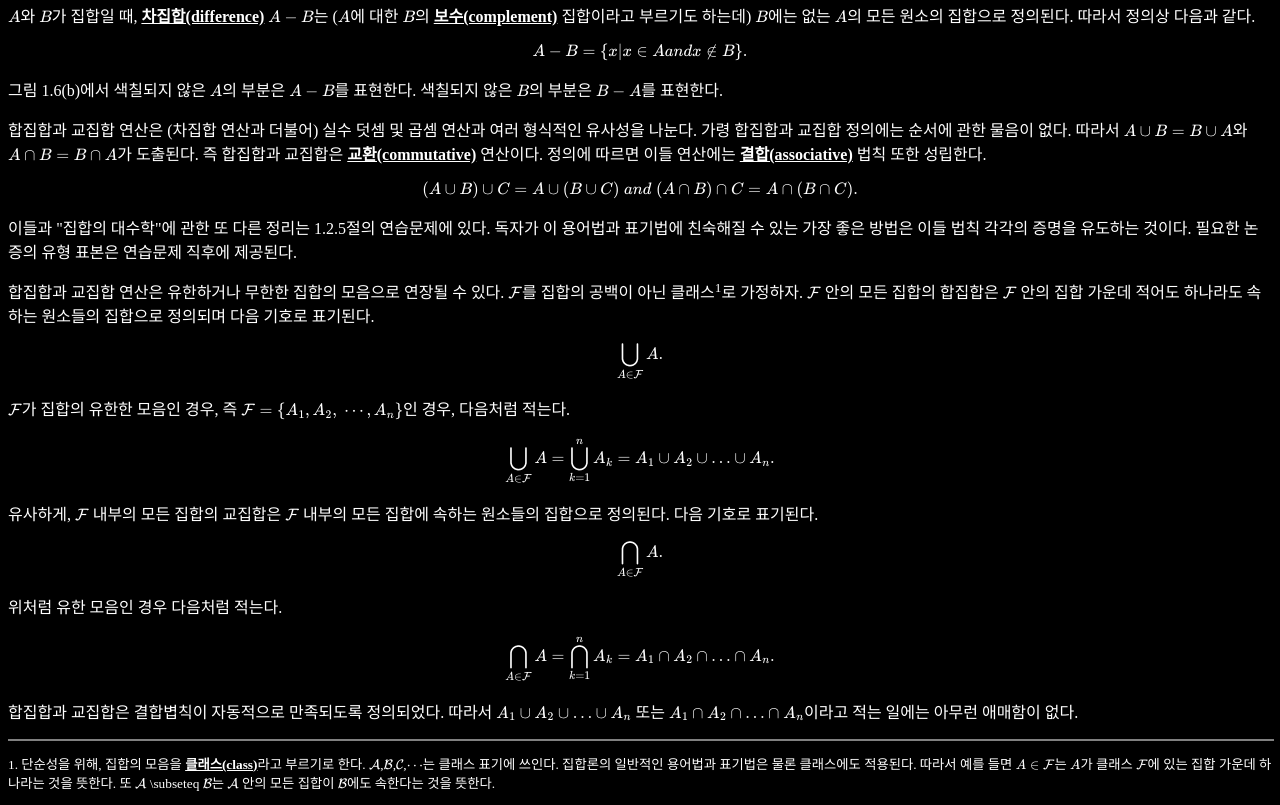
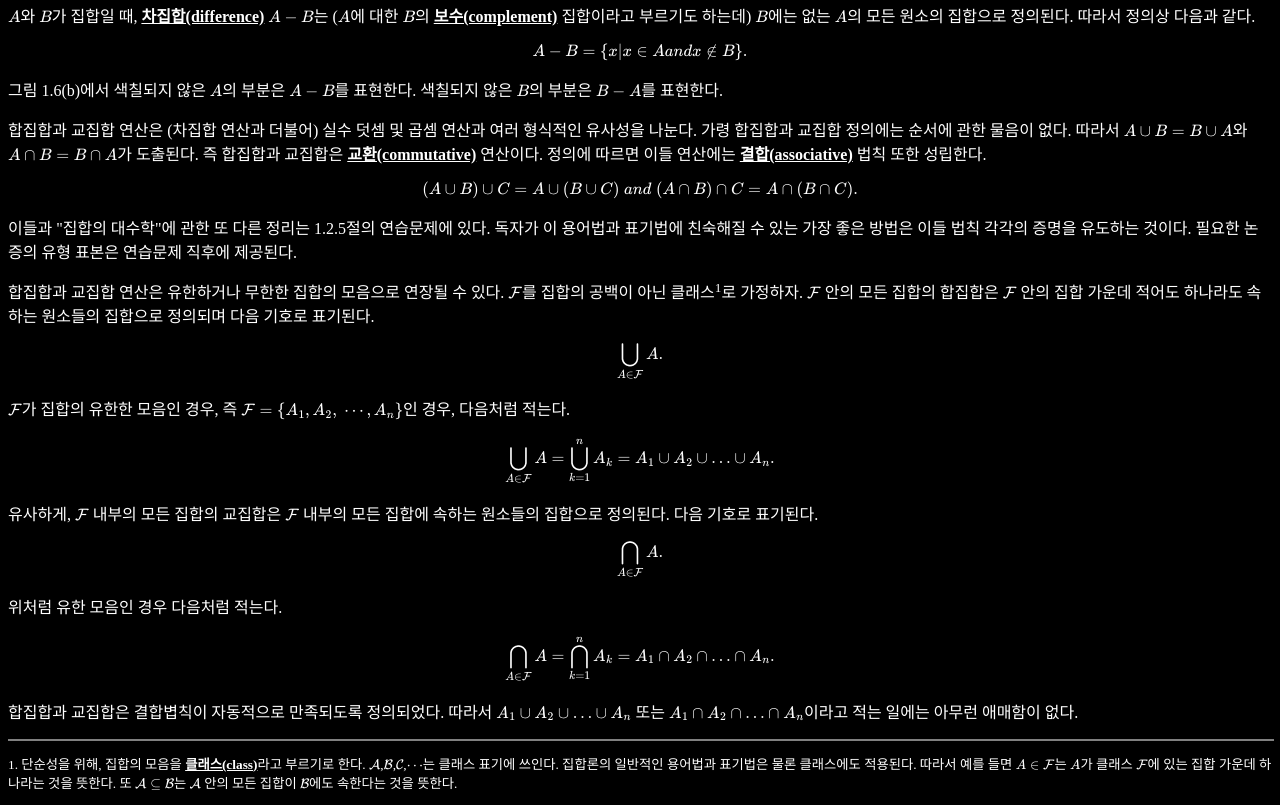
Before and after one commit to SUNBEAMktw/Apostol_Calculus_1, a plain HTML site: page 0/0.2.4.html in a window 1280 px wide. Shown: the part 1088-1893 px from the top of the page. Drawn offline with nearby package versions, Linux system fonts and the light colour scheme; some packages are replaced by stand-ins of ours.

Commit message:
Update 0.2.4.html

```diff
--- a/0/0.2.4.html
+++ b/0/0.2.4.html
@@ -114,7 +114,7 @@
       $\mathcal{A}$,$\mathcal{B}$,$\mathcal{C}$,$\cdots$는 클래스 표기에 쓰인다.
       집합론의 일반적인 용어법과 표기법은 물론 클래스에도 적용된다.
       따라서 예를 들면 $A\in\mathcal{F}$는 $A$가 클래스 $\mathcal{F}$에 있는 집합 가운데 하나라는 것을 뜻한다.
-      또 $\mathcal{A}$ \subseteq $\mathcal{B}$는 $\mathcal{A}$ 안의 모든 집합이 $\mathcal{B}$에도 속한다는 것을 뜻한다.</p>
+      또 $\mathcal{A} \subseteq \mathcal{B}$는 $\mathcal{A}$ 안의 모든 집합이 $\mathcal{B}$에도 속한다는 것을 뜻한다.</p>
     </small>
   </body>
 </html>
```
